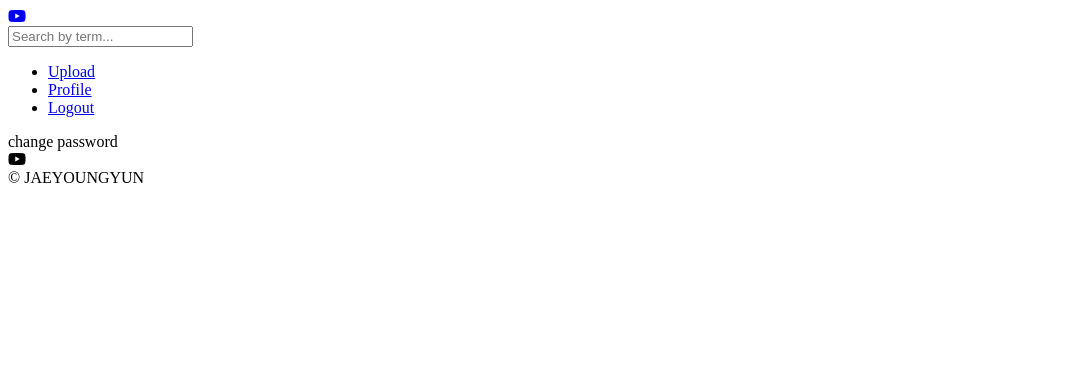
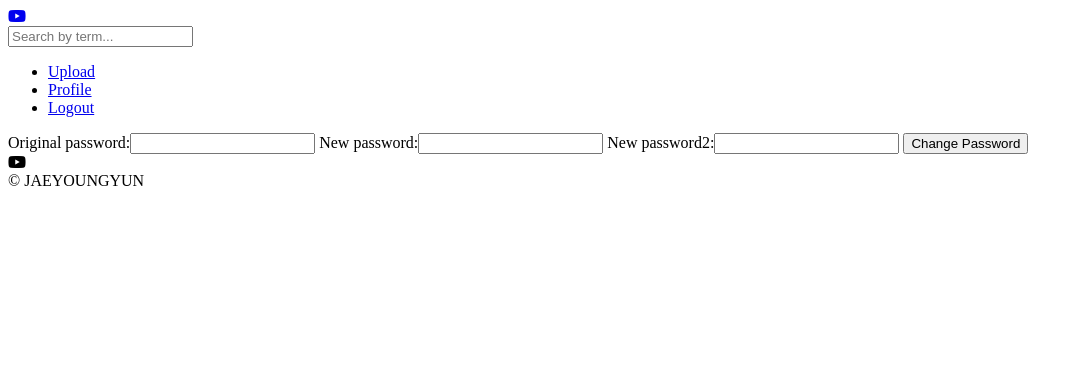
Before and after one commit to korJAEYOUNGYUN/django-youtube_clone, a Django app: page /users/change-password/ in a window 1280 px wide. Shown: the top 377 px of the page, without its empty margins (0-1083 px from the left). Run offline with Django 3.2, Linux system fonts and the light colour scheme; the visitor is signed in with stand-in values (Sample User, id 1); some libraries are stand-ins or nearby versions.

Commit message:
Implement change password

```diff
--- a/account/forms.py
+++ b/account/forms.py
@@ -14,3 +14,9 @@ class JoinForm(Form):
 class LoginForm(Form):
     username = forms.CharField(label='Name', max_length=100)
     password = forms.CharField(widget=forms.PasswordInput())
+
+
+class ChangePasswordForm(Form):
+    original_password = forms.CharField(widget=forms.PasswordInput())
+    new_password = forms.CharField(widget=forms.PasswordInput())
+    new_password2 = forms.CharField(widget=forms.PasswordInput())
--- a/account/urls.py
+++ b/account/urls.py
@@ -1,12 +1,13 @@
 from django.urls import path
 
-from account.views import EditProfile, ChangePassword, Login, Join, UserDetail, Logout
+from account import views
+
 
 urlpatterns = [
-    path('users/edit-profile/', EditProfile.as_view(), name='edit_profile'),
-    path('users/change-password/', ChangePassword.as_view(), name='change_password'),
-    path('login/', Login.as_view(), name='login'),
-    path('logout/', Logout.as_view(), name='logout'),
-    path('join/', Join.as_view(), name='join'),
-    path('users/<int:id>/', UserDetail.as_view(), name='user_detail'),
+    path('users/edit-profile/', views.EditProfile.as_view(), name='edit_profile'),
+    path('users/change-password/', views.ChangePassword.as_view(), name='change_password'),
+    path('login/', views.Login.as_view(), name='login'),
+    path('logout/', views.Logout.as_view(), name='logout'),
+    path('join/', views.Join.as_view(), name='join'),
+    path('users/<int:id>/', views.UserDetail.as_view(), name='user_detail'),
 ]
--- a/account/views.py
+++ b/account/views.py
@@ -1,25 +1,43 @@
 from django.contrib.auth import authenticate, login, logout
+from django.contrib.auth.mixins import LoginRequiredMixin
 from django.contrib.auth.models import User
 from django.shortcuts import render, redirect
 from django.urls import reverse, reverse_lazy
 from django.views.generic import TemplateView, FormView, RedirectView
 from django.views import View
 
-from account.forms import JoinForm, LoginForm
+from account import forms
 from account.models import Profile
 
 
-class EditProfile(TemplateView):
+class EditProfile(LoginRequiredMixin, TemplateView):
     template_name = 'edit_profile.html'
 
 
-class ChangePassword(TemplateView):
+class ChangePassword(LoginRequiredMixin, FormView):
     template_name = 'change_password.html'
+    form_class = forms.ChangePasswordForm
+
+    def form_valid(self, form):
+        original_password = form.data['original_password']
+        new_password = form.data['new_password']
+        new_password2 = form.data['new_password2']
+        user = self.request.user
+
+        if user.check_password(original_password):
+            if new_password == new_password2:
+                user.set_password(new_password)
+                user.save()
+                return redirect(reverse('home'))
+            else:
+                return self.render_to_response({'form': form})
+        else:
+            return self.render_to_response({'form': form})
 
 
 class Login(FormView):
     template_name = 'login.html'
-    form_class = LoginForm
+    form_class = forms.LoginForm
 
     def form_valid(self, form):
         username = form.data['username']
@@ -34,7 +52,7 @@ class Login(FormView):
             return self.render_to_response({'form': form})
 
 
-class Logout(RedirectView):
+class Logout(LoginRequiredMixin, RedirectView):
     url = reverse_lazy('home')
 
     def get(self, request, *args, **kwargs):
@@ -44,7 +62,7 @@ class Logout(RedirectView):
 
 class Join(FormView):
     template_name = 'join.html'
-    form_class = JoinForm
+    form_class = forms.JoinForm
 
     def form_valid(self, form):
         username = form.data['username']
@@ -63,5 +81,5 @@ class Join(FormView):
             return self.render_to_response({'form': form})
 
 
-class UserDetail(TemplateView):
+class UserDetail(LoginRequiredMixin, TemplateView):
     template_name = 'user_detail.html'
--- a/templates/change_password.html
+++ b/templates/change_password.html
@@ -1,5 +1,9 @@
 {% extends 'layouts/basic.html' %}
 
 {% block content %}
-    change password
+    <form action={% url 'change_password' %} method="post">
+        {% csrf_token %}
+        {{ form }}
+        <input type="submit" value="Change Password">
+    </form>
 {% endblock %}
--- a/video/urls.py
+++ b/video/urls.py
@@ -1,12 +1,13 @@
 from django.urls import path
 
-from video.views import Upload, Search, VideoDetail, EditVideo, Home
+from video import views
+
 
 urlpatterns = [
-    path('', Home.as_view(), name='home'),
-    path('videos/upload/', Upload.as_view(), name='upload'),
-    path('search/', Search.as_view(), name='search'),
-    path('videos/<int:id>/', VideoDetail.as_view(), name='video_detail'),
-    path('videos/<int:id>/edit', EditVideo.as_view(), name='edit_video'),
-    # path('<int:id>/delete', DeleteVideo.as_view(), name='delete_video'),
+    path('', views.Home.as_view(), name='home'),
+    path('videos/upload/', views.Upload.as_view(), name='upload'),
+    path('search/', views.Search.as_view(), name='search'),
+    path('videos/<int:id>/', views.VideoDetail.as_view(), name='video_detail'),
+    path('videos/<int:id>/edit', views.EditVideo.as_view(), name='edit_video'),
+    # path('<int:id>/delete', views.DeleteVideo.as_view(), name='delete_video'),
 ]
```
Also changed, not shown: video/views.py (+4 -3 lines).
